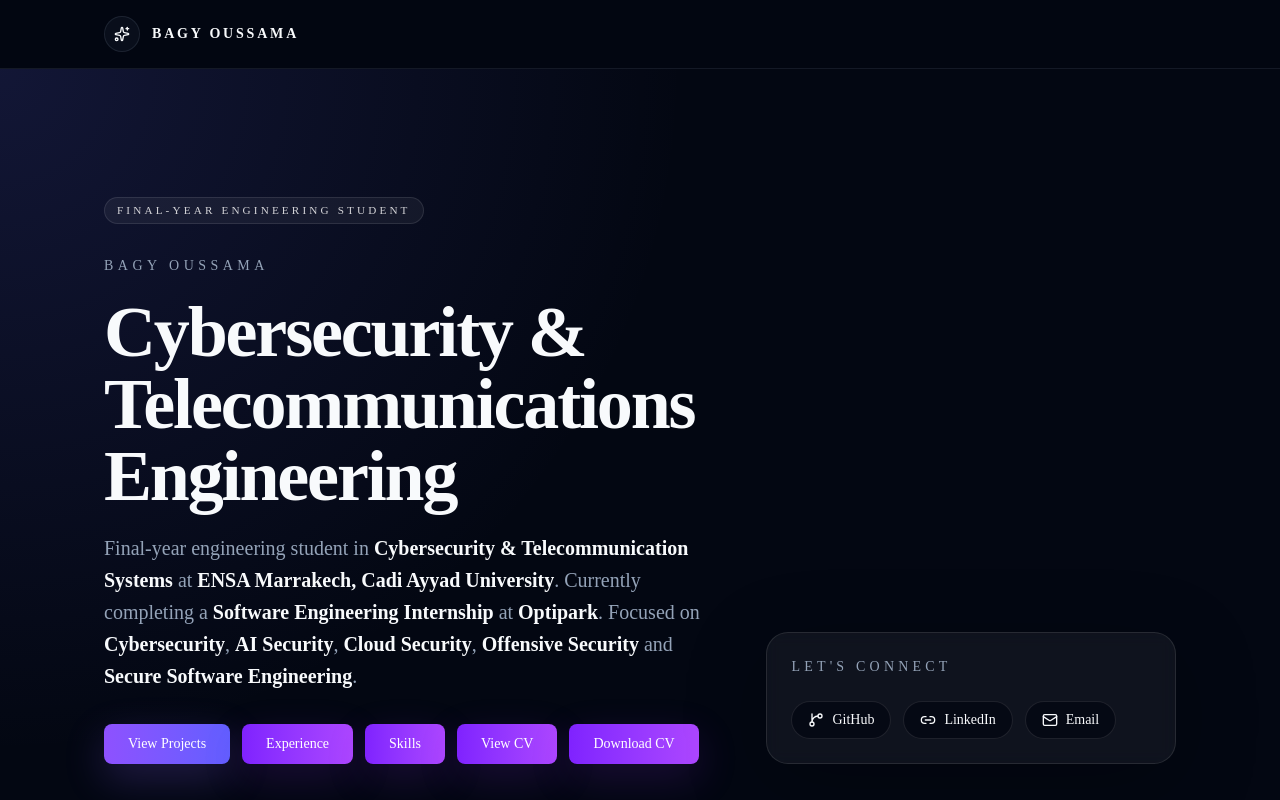
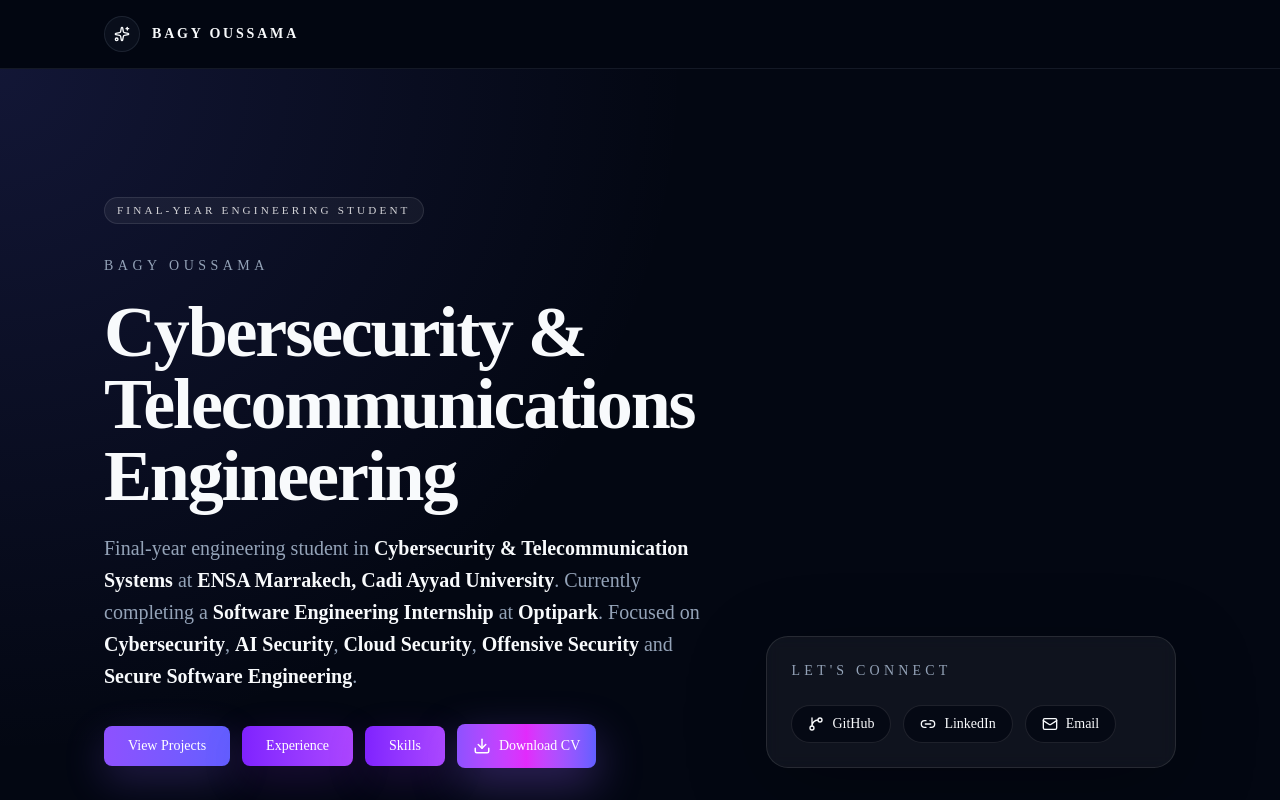
Before and after one commit to bgoussama/bagy-portfolio, a Next.js app: page / in a window 1280 px wide. Shown: the top 800 px of the page. Built offline with nearby package versions, Linux system fonts and the light colour scheme.

Commit message:
feat: simplify hero CV button

```diff
--- a/app/page.tsx
+++ b/app/page.tsx
@@ -1,4 +1,4 @@
-import { GitBranch, Link2, Mail } from "lucide-react";
+import { Download, GitBranch, Link2, Mail } from "lucide-react";
 
 import { Container } from "@/components/layout/Container";
 import { ProjectsSection } from "@/components/projects/ProjectsSection";
@@ -87,25 +87,14 @@ export default function Home() {
                   </a>
                   <a
                     href="/Oussama_Bagy_CV.pdf"
-                    target="_blank"
-                    rel="noopener noreferrer"
-                    aria-label="View Oussama Bagy's CV in a new tab"
-                    className={
-                      buttonVariants({ size: "lg", variant: "default" }) +
-                      " bg-gradient-to-r from-violet-600 to-purple-500 text-white shadow-[0_14px_40px_rgba(126,34,206,0.2)] transition duration-300 hover:-translate-y-0.5 hover:from-violet-500 hover:to-purple-400 hover:shadow-[0_18px_55px_rgba(126,34,206,0.28)]"
-                    }
-                  >
-                    View CV
-                  </a>
-                  <a
-                    href="/Oussama_Bagy_CV.pdf"
                     download
                     aria-label="Download Oussama Bagy's CV as a PDF"
                     className={
                       buttonVariants({ size: "lg", variant: "default" }) +
-                      " bg-gradient-to-r from-violet-600 to-purple-500 text-white shadow-[0_14px_40px_rgba(126,34,206,0.2)] transition duration-300 hover:-translate-y-0.5 hover:from-violet-500 hover:to-purple-400 hover:shadow-[0_18px_55px_rgba(126,34,206,0.28)]"
+                      " h-11 gap-2 bg-gradient-to-r from-violet-500 via-fuchsia-500 to-indigo-500 px-6 text-base text-white shadow-[0_16px_45px_rgba(139,92,246,0.35)] transition duration-300 hover:-translate-y-0.5 hover:from-violet-400 hover:via-fuchsia-400 hover:to-indigo-400 hover:shadow-[0_20px_60px_rgba(139,92,246,0.45)]"
                     }
                   >
+                    <Download className="size-[1.125rem]" aria-hidden="true" />
                     Download CV
                   </a>
                 </div>
```
